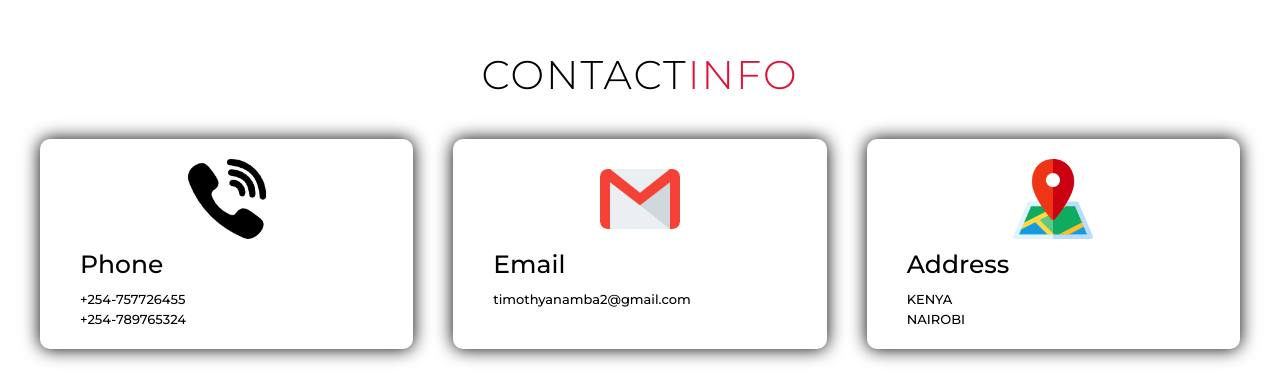
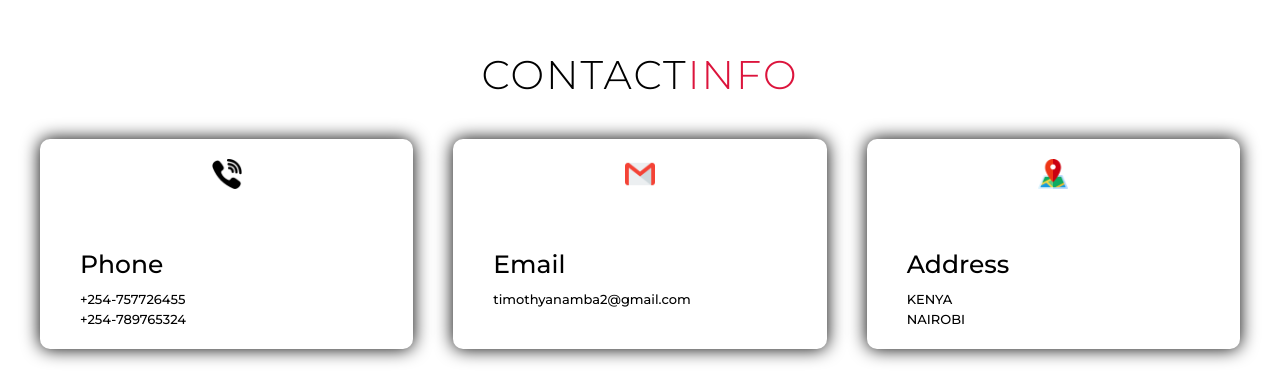
Before and after one commit to Muthuri-dev9768/Timohportfolio, a plain HTML site: page index.html in a window 1280 px wide. Shown: the part 2938-3327 px from the top of the page. Drawn offline with Linux system fonts and the light colour scheme.

Commit message:
Update style.css

```diff
--- a/style.css
+++ b/style.css
@@ -311,6 +311,11 @@ bottom: 0;
     font-size: 24px;
     margin-bottom: 10px;
 }
+.vectors{
+    width: 30px;
+    height: 30px;
+}
+
 @media (min-width: 768px){
     .service-cards{
         flex-direction: row;
```
